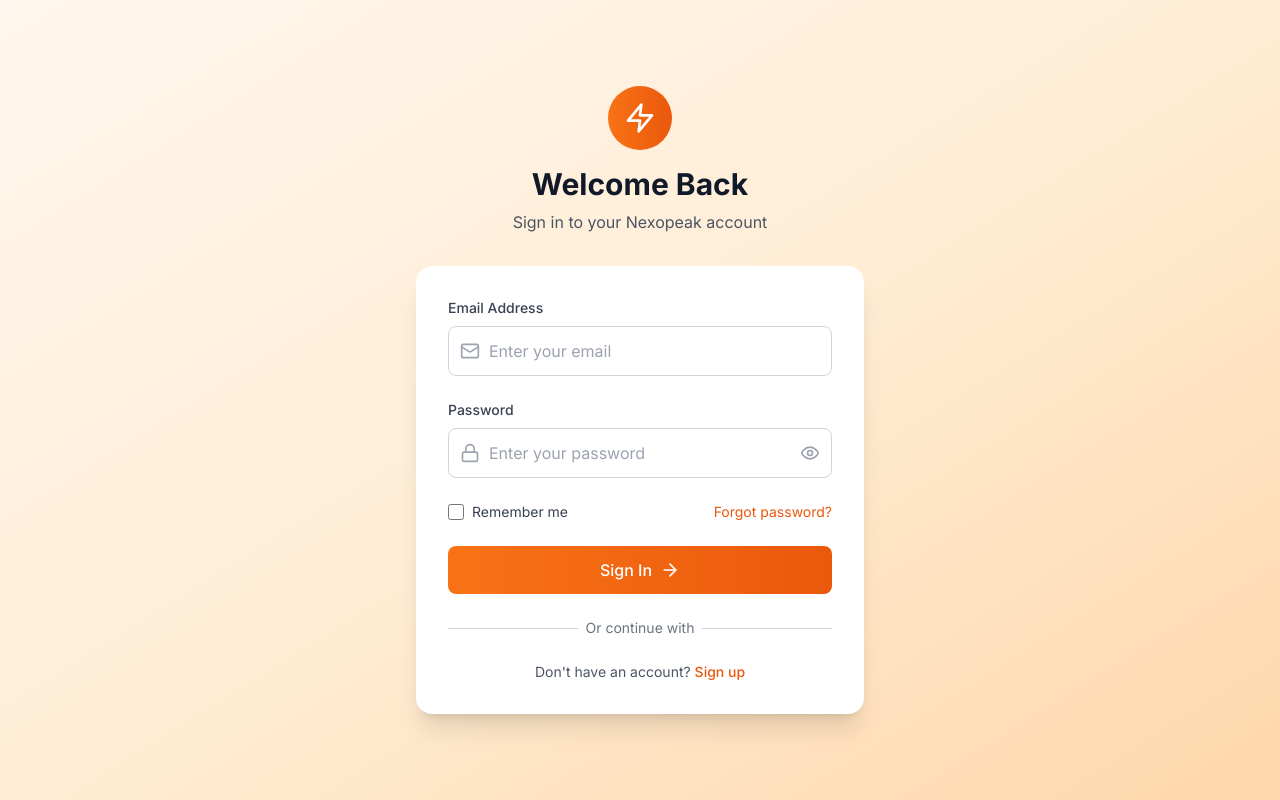
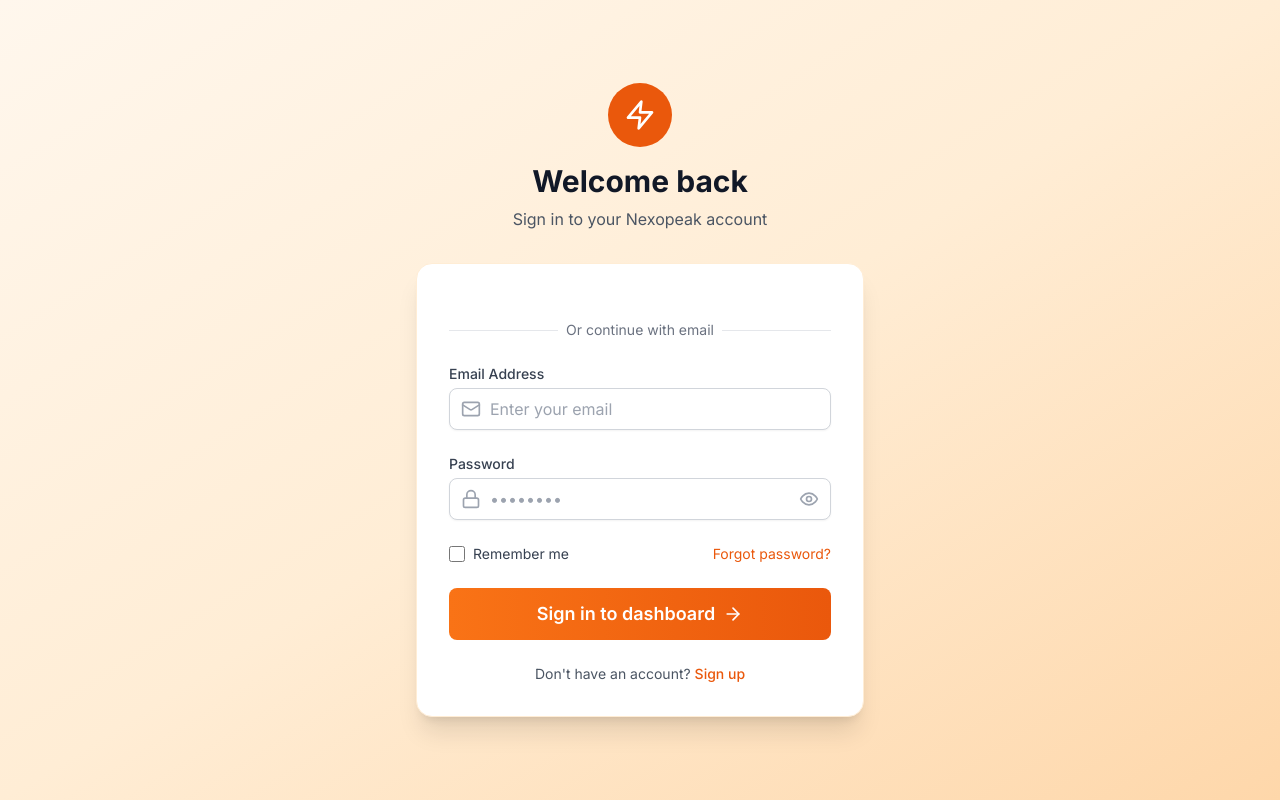
Before and after one commit to BenjaminR-PM/Nexopeak, a Next.js app in the folder frontend/: page /auth/login in a window 1280 px wide. Built offline with nearby package versions, Linux system fonts and the light colour scheme.

Commit message:
Fix login page styling to match signup page exactly

```diff
--- a/frontend/app/auth/login/page.tsx
+++ b/frontend/app/auth/login/page.tsx
@@ -164,77 +164,105 @@
 
   return (
     <RequireNoAuth>
-      <div className="min-h-screen bg-gradient-to-br from-orange-50 via-orange-100 to-orange-200 flex items-center justify-center p-4">
-        <div className="max-w-md w-full">
-          {/* Header */}
-          <div className="text-center mb-8">
-            <div className="mx-auto w-16 h-16 bg-gradient-to-r from-orange-500 to-orange-600 rounded-full flex items-center justify-center mb-4">
-              <Zap className="w-8 h-8 text-white" />
+      <>
+        <Script
+          src="https://accounts.google.com/gsi/client"
+          strategy="beforeInteractive"
+        />
+        <div className="min-h-screen bg-gradient-to-br from-orange-50 via-orange-100 to-orange-200 flex flex-col justify-center py-12 sm:px-6 lg:px-8">
+          <div className="sm:mx-auto sm:w-full sm:max-w-md">
+            <div className="text-center">
+              <div className="mx-auto h-16 w-16 bg-orange-600 rounded-full flex items-center justify-center mb-4">
+                <Zap className="h-8 w-8 text-white" />
               </div>
-            <h1 className="text-3xl font-bold text-gray-900 mb-2">Welcome Back</h1>
-            <p className="text-gray-600">Sign in to your Nexopeak account</p>
+              <h2 className="text-3xl font-bold text-gray-900 mb-2">
+                Welcome back
+              </h2>
+              <p className="text-gray-600">
+                Sign in to your Nexopeak account
+              </p>
+            </div>
           </div>
 
-          {/* Login Form */}
-          <div className="bg-white rounded-2xl shadow-xl p-8">
-            <form onSubmit={handleSubmit} className="space-y-6">
-              {/* Email Field */}
+          <div className="mt-8 sm:mx-auto sm:w-full sm:max-w-md">
+            <div className="bg-white rounded-2xl shadow-xl p-8 border border-orange-100">
+              {/* Google OAuth Button */}
+              <div className="space-y-4">
+                <div id="google-signin-button"></div>
+                {isOAuthLoading && (
+                  <div className="flex items-center justify-center p-3 bg-gray-50 rounded-lg">
+                    <Loader2 className="w-5 h-5 text-gray-500 mr-2 animate-spin" />
+                    <span className="text-sm text-gray-600">Signing in with Google...</span>
+                  </div>
+                )}
+              </div>
+
+              <div className="mt-6">
+                <div className="relative">
+                  <div className="absolute inset-0 flex items-center">
+                    <div className="w-full border-t border-gray-200" />
+                  </div>
+                  <div className="relative flex justify-center text-sm">
+                    <span className="px-2 bg-white text-gray-500">Or continue with email</span>
+                  </div>
+                </div>
+              </div>
+
+              <form className="mt-6 space-y-6" onSubmit={handleSubmit}>
                 <div>
-                <label htmlFor="email" className="block text-sm font-medium text-gray-700 mb-2">
+                  <label htmlFor="email" className="block text-sm font-medium text-gray-700">
                     Email Address
                   </label>
-                <div className="relative">
-                  <Mail className="absolute left-3 top-1/2 transform -translate-y-1/2 text-gray-400 w-5 h-5" />
+                  <div className="mt-1 relative">
+                    <Mail className="absolute left-3 top-1/2 transform -translate-y-1/2 h-5 w-5 text-gray-400" />
                     <input
                       id="email"
                       type="email"
                       value={email}
                       onChange={(e) => setEmail(e.target.value)}
-                    className="w-full pl-10 pr-4 py-3 border border-gray-300 rounded-lg focus:ring-2 focus:ring-orange-500 focus:border-transparent transition-all duration-200"
+                      className="w-full px-3 py-2 pl-10 border border-gray-300 rounded-lg shadow-sm focus:outline-none focus:ring-2 focus:ring-orange-500 focus:border-orange-500 transition-colors"
                       placeholder="Enter your email"
                       required
                     />
                   </div>
                 </div>
 
-              {/* Password Field */}
                 <div>
-                <label htmlFor="password" className="block text-sm font-medium text-gray-700 mb-2">
+                  <label htmlFor="password" className="block text-sm font-medium text-gray-700">
                     Password
                   </label>
-                <div className="relative">
-                  <Lock className="absolute left-3 top-1/2 transform -translate-y-1/2 text-gray-400 w-5 h-5" />
+                  <div className="mt-1 relative">
+                    <Lock className="absolute left-3 top-1/2 transform -translate-y-1/2 h-5 w-5 text-gray-400" />
                     <input
                       id="password"
                       type={showPassword ? 'text' : 'password'}
                       value={password}
                       onChange={(e) => setPassword(e.target.value)}
-                    className="w-full pl-10 pr-12 py-3 border border-gray-300 rounded-lg focus:ring-2 focus:ring-orange-500 focus:border-transparent transition-all duration-200"
-                    placeholder="Enter your password"
+                      className="w-full px-3 py-2 pl-10 pr-12 border border-gray-300 rounded-lg shadow-sm focus:outline-none focus:ring-2 focus:ring-orange-500 focus:border-orange-500 transition-colors"
+                      placeholder="••••••••"
                       required
                     />
                     <button
                       type="button"
                       onClick={() => setShowPassword(!showPassword)}
-                    className="absolute right-3 top-1/2 transform -translate-y-1/2 text-gray-400 hover:text-gray-600 transition-colors"
+                      className="absolute right-3 top-1/2 transform -translate-y-1/2 text-gray-400 hover:text-gray-600"
                     >
-                    {showPassword ? <EyeOff className="w-5 h-5" /> : <Eye className="w-5 h-5" />}
+                      {showPassword ? <EyeOff className="h-5 w-5" /> : <Eye className="h-5 w-5" />}
                     </button>
                   </div>
                 </div>
 
-              {/* Remember Me & Forgot Password */}
                 <div className="flex items-center justify-between">
                   <label className="flex items-center">
                     <input
                       type="checkbox"
                       checked={rememberMe}
                       onChange={(e) => setRememberMe(e.target.checked)}
-                    className="w-4 h-4 text-orange-600 focus:ring-orange-500 border-gray-300 rounded"
+                      className="h-4 w-4 text-orange-600 focus:ring-orange-500 border-gray-300 rounded"
                     />
                     <span className="ml-2 text-sm text-gray-700">Remember me</span>
                   </label>
-                <Link href="/auth/forgot-password" className="text-sm text-orange-600 hover:text-orange-700 transition-colors">
+                  <Link href="/auth/forgot-password" className="text-sm text-orange-600 hover:text-orange-500">
                     Forgot password?
                   </Link>
                 </div>
@@ -254,52 +282,29 @@
                   </div>
                 )}
 
-              {/* Sign In Button */}
                 <button
                   type="submit"
                   disabled={isLoading}
-                className="w-full bg-gradient-to-r from-orange-500 to-orange-600 text-white py-3 px-4 rounded-lg font-medium hover:from-orange-600 hover:to-orange-700 focus:ring-2 focus:ring-orange-500 focus:ring-offset-2 transition-all duration-200 disabled:opacity-50 disabled:cursor-not-allowed flex items-center justify-center"
+                  className="w-full bg-gradient-to-r from-orange-500 to-orange-600 hover:from-orange-600 hover:to-orange-700 text-white font-semibold text-lg py-3 px-4 rounded-lg transition-all duration-200 transform hover:scale-105 focus:outline-none focus:ring-2 focus:ring-orange-500 focus:ring-offset-2 disabled:opacity-50 disabled:cursor-not-allowed"
                 >
                   {isLoading ? (
-                  <>
-                    <Loader2 className="w-5 h-5 mr-2 animate-spin" />
+                    <div className="flex items-center justify-center">
+                      <div className="animate-spin rounded-full h-5 w-5 border-b-2 border-white mr-2"></div>
                       Signing in...
-                  </>
+                    </div>
                   ) : (
-                  <>
-                    Sign In
-                    <ArrowRight className="w-5 h-5 ml-2" />
-                  </>
+                    <div className="flex items-center justify-center">
+                      Sign in to dashboard
+                      <ArrowRight className="ml-2 h-5 w-5" />
+                    </div>
                   )}
                 </button>
               </form>
 
-            {/* Divider */}
-            <div className="relative my-6">
-              <div className="absolute inset-0 flex items-center">
-                <div className="w-full border-t border-gray-300" />
-              </div>
-              <div className="relative flex justify-center text-sm">
-                <span className="px-2 bg-white text-gray-500">Or continue with</span>
-              </div>
-            </div>
-
-            {/* Google Sign-In Button */}
-            <div className="space-y-4">
-              <div id="google-signin-button"></div>
-              {isOAuthLoading && (
-                <div className="flex items-center justify-center p-3 bg-gray-50 rounded-lg">
-                  <Loader2 className="w-5 h-5 text-gray-500 mr-2 animate-spin" />
-                  <span className="text-sm text-gray-600">Signing in with Google...</span>
-                </div>
-              )}
-            </div>
-
-            {/* Sign Up Link */}
-            <div className="text-center mt-6">
+              <div className="mt-6 text-center">
                 <p className="text-sm text-gray-600">
                   Don't have an account?{' '}
-                <Link href="/auth/signup" className="font-medium text-orange-600 hover:text-orange-700 transition-colors">
+                  <Link href="/auth/signup" className="font-medium text-orange-600 hover:text-orange-500">
                     Sign up
                   </Link>
                 </p>
@@ -307,32 +312,7 @@
             </div>
           </div>
         </div>
-
-      {/* Google Identity Services Script */}
-      <Script
-        src="https://accounts.google.com/gsi/client"
-        strategy="afterInteractive"
-        onLoad={() => {
-          if (typeof window !== 'undefined' && window.google) {
-            window.google.accounts.id.initialize({
-              client_id: process.env.NEXT_PUBLIC_GOOGLE_CLIENT_ID || '641526035282-75q9tavd87q4spnhfemarscj2679t78m.apps.googleusercontent.com',
-              callback: handleGoogleResponse,
-              auto_select: false,
-              cancel_on_tap_outside: true,
-            })
-
-            const buttonElement = document.getElementById('google-signin-button')
-            if (buttonElement) {
-              window.google.accounts.id.renderButton(buttonElement, {
-                theme: 'outline',
-                size: 'large',
-                width: '100%',
-                text: 'signin_with'
-              })
-            }
-          }
-        }}
-      />
+      </>
     </RequireNoAuth>
   )
 }
```
Lines whose indentation alone changed are shown as unchanged.
